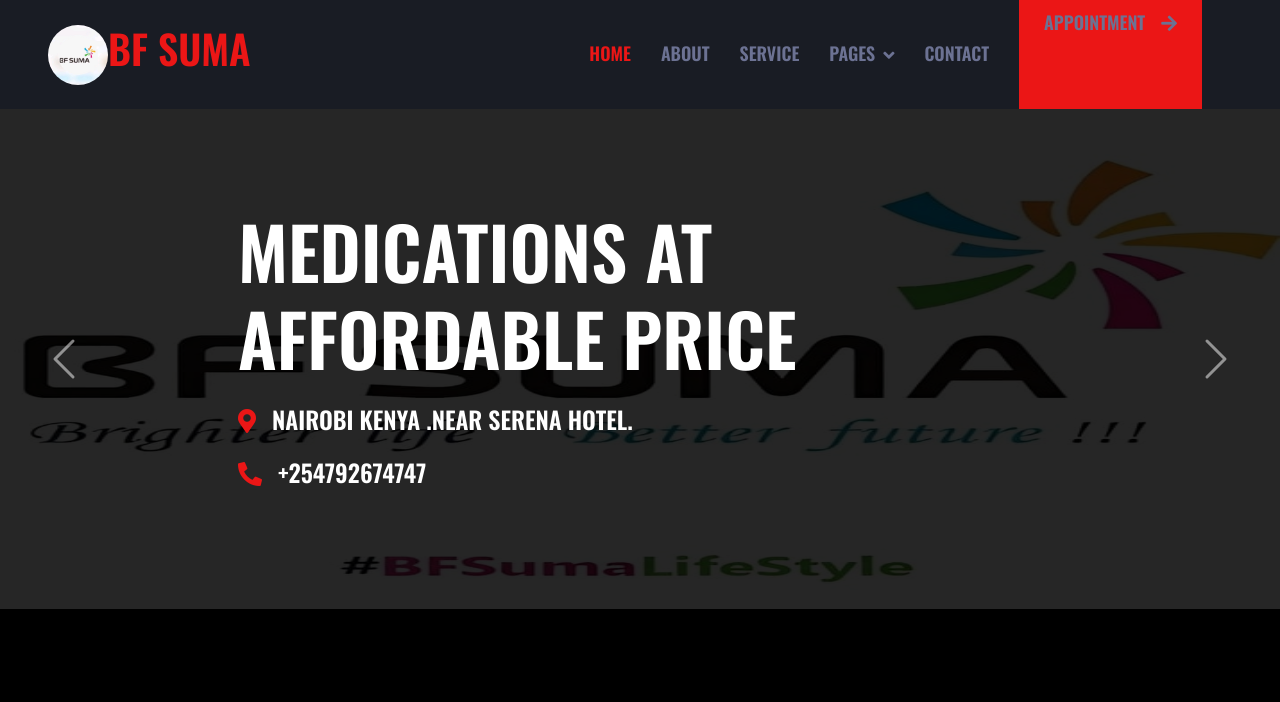
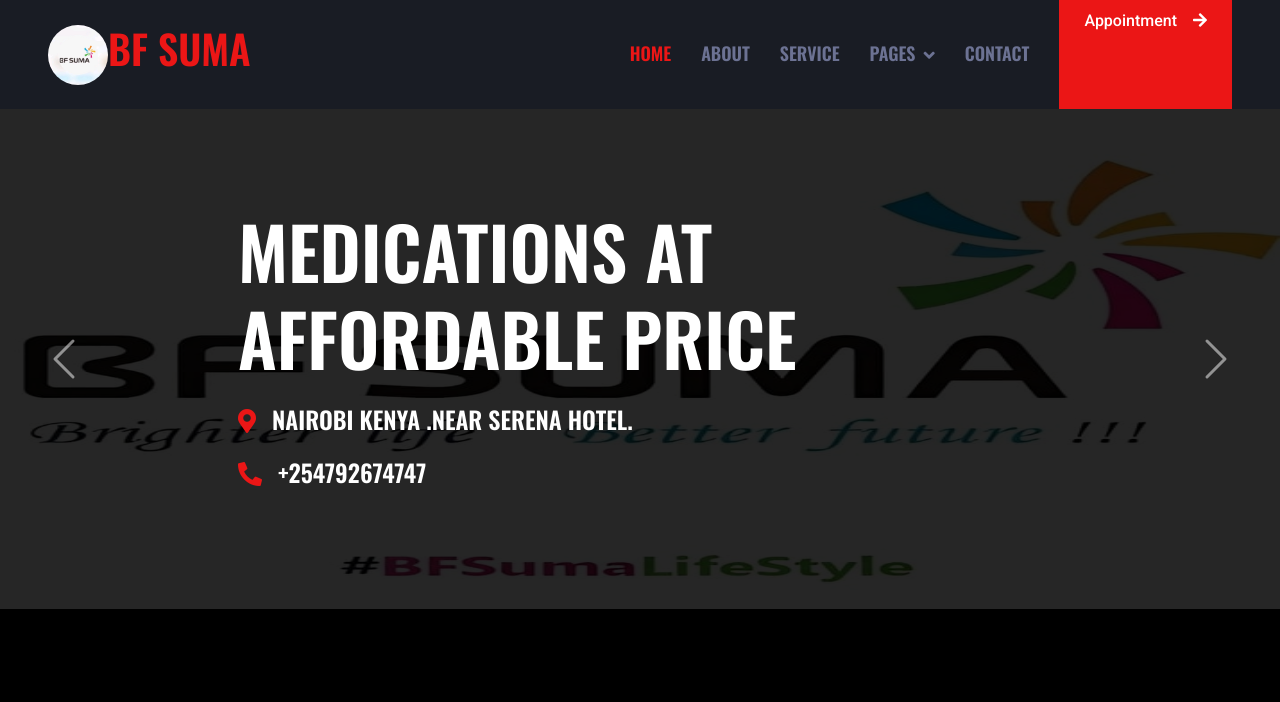
Before and after one commit to WATERS-CMD/bfsuma, a plain HTML site: page index.html in a window 1280 px wide. Shown: the top 702 px of the page. Drawn offline with nearby package versions, Linux system fonts and the light colour scheme.

Commit message:
appointment

```diff
--- a/index.html
+++ b/index.html
@@ -65,7 +65,7 @@
                     </div>
                 </div>
                 <a href="contact.html" class="nav-item nav-link">Contact</a>
-                <a href="https://wa.me/+254792674747" class="btn btn-primary rounded-0 py-2 px-lg-4 d-none d-lg-block nav-item nav-link">Appointment<i class="fa fa-arrow-right ms-3"></i></a>
+                <a href="https://wa.me/+254792674747" class="btn btn-primary rounded-0 py-2 px-lg-4 d-none d-lg-block ">Appointment<i class="fa fa-arrow-right ms-3"></i></a>
             </div>
 
         </div>
```
